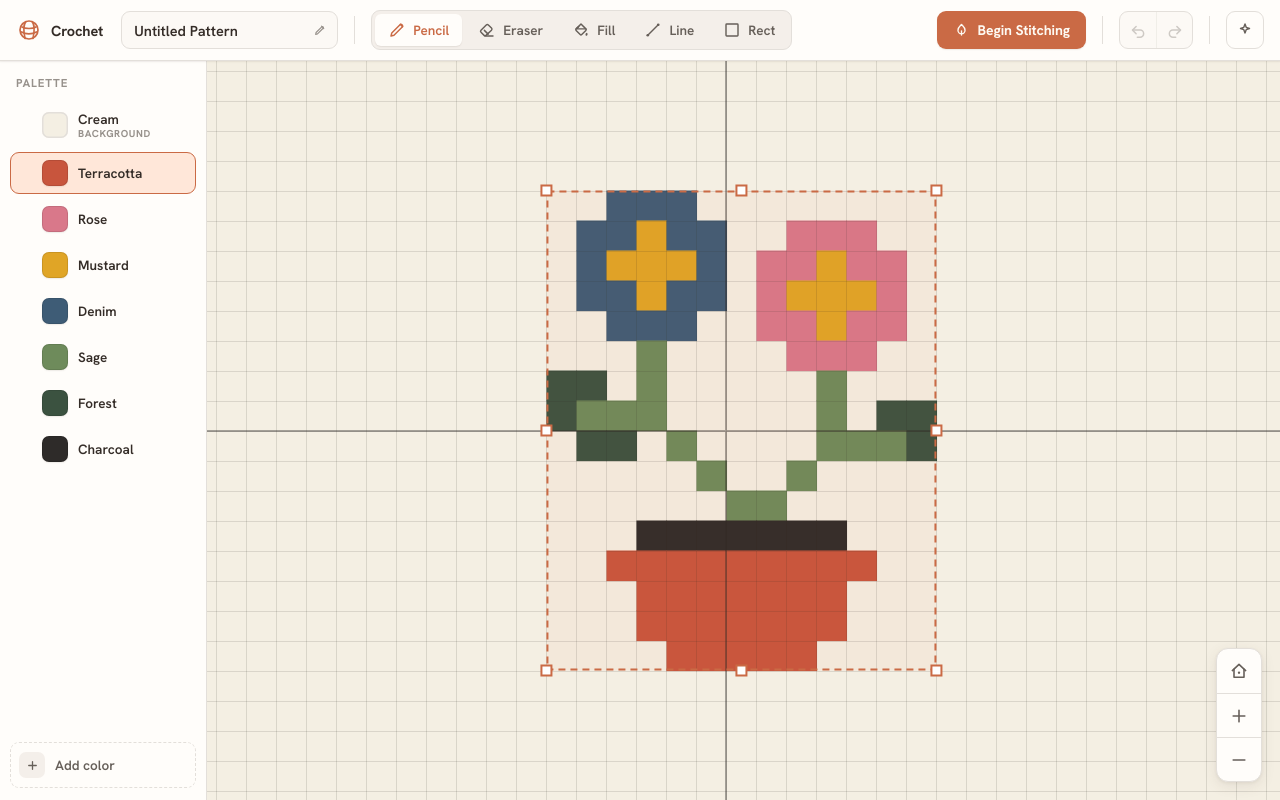
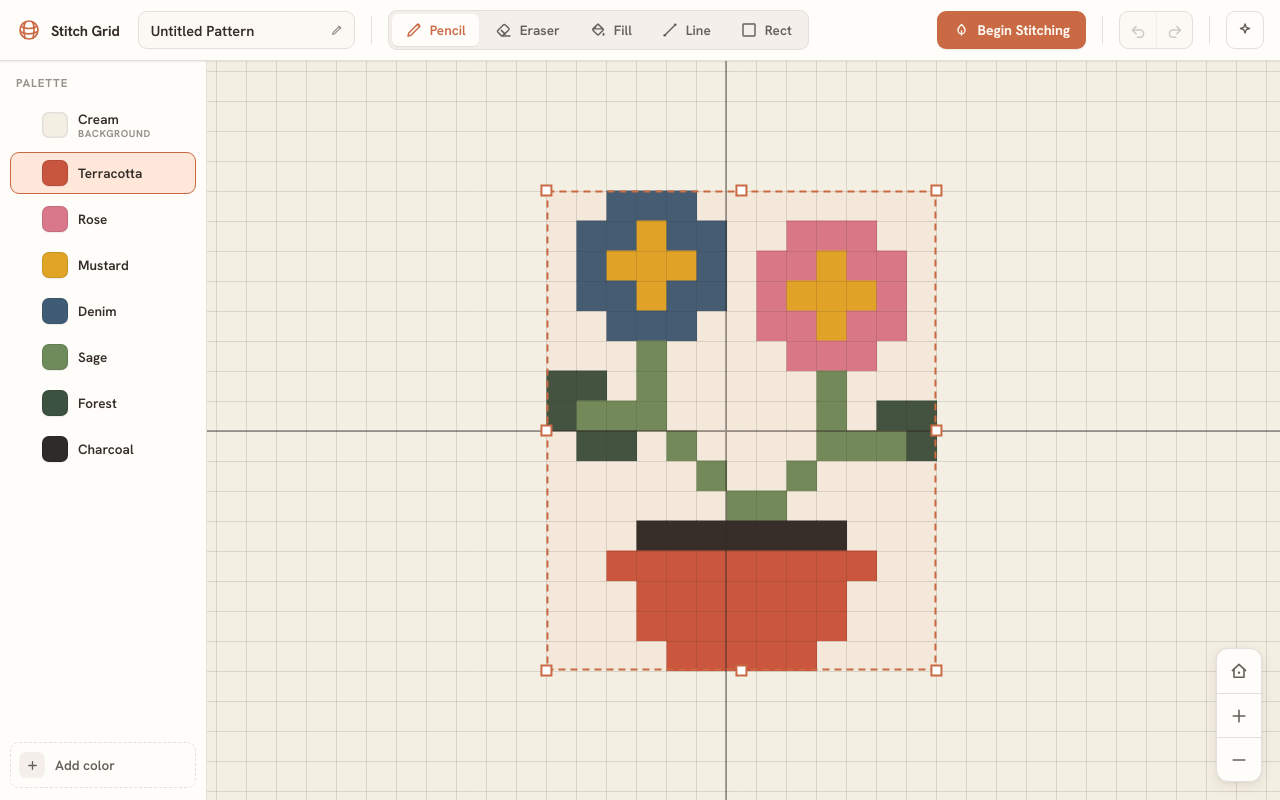
Before and after one commit to eev25/stitch-grid, a React (Vite) app: page / in a window 1280 px wide. Built offline with nearby package versions, Linux system fonts and the light colour scheme.

Commit message:
stitch-grid

```diff
--- a/src/components/DesignTopBar.tsx
+++ b/src/components/DesignTopBar.tsx
@@ -64,7 +64,7 @@ export function DesignTopBar(props: DesignTopBarProps) {
     <header className={styles.topbar}>
       <div className={`${styles.wordmark} ${styles.hideMobile}`}>
         <span className={styles.wordmarkMark}><Icons.Yarn size={24} /></span>
-        <span className={styles.wordmarkText}>Crochet</span>
+        <span className={styles.wordmarkText}>Stitch Grid</span>
       </div>
 
       <div className={styles.nameField} title="Pattern name">
```
